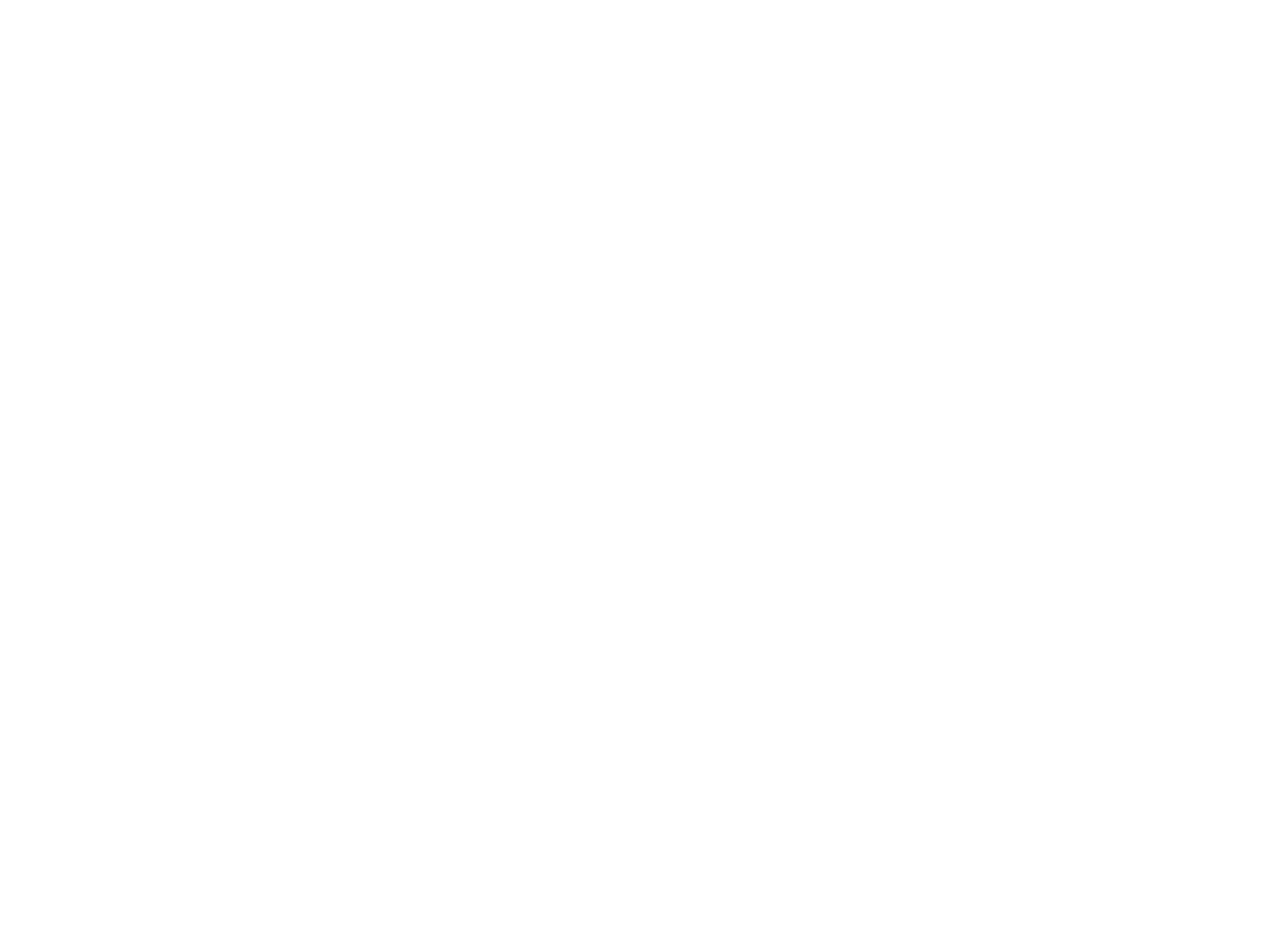
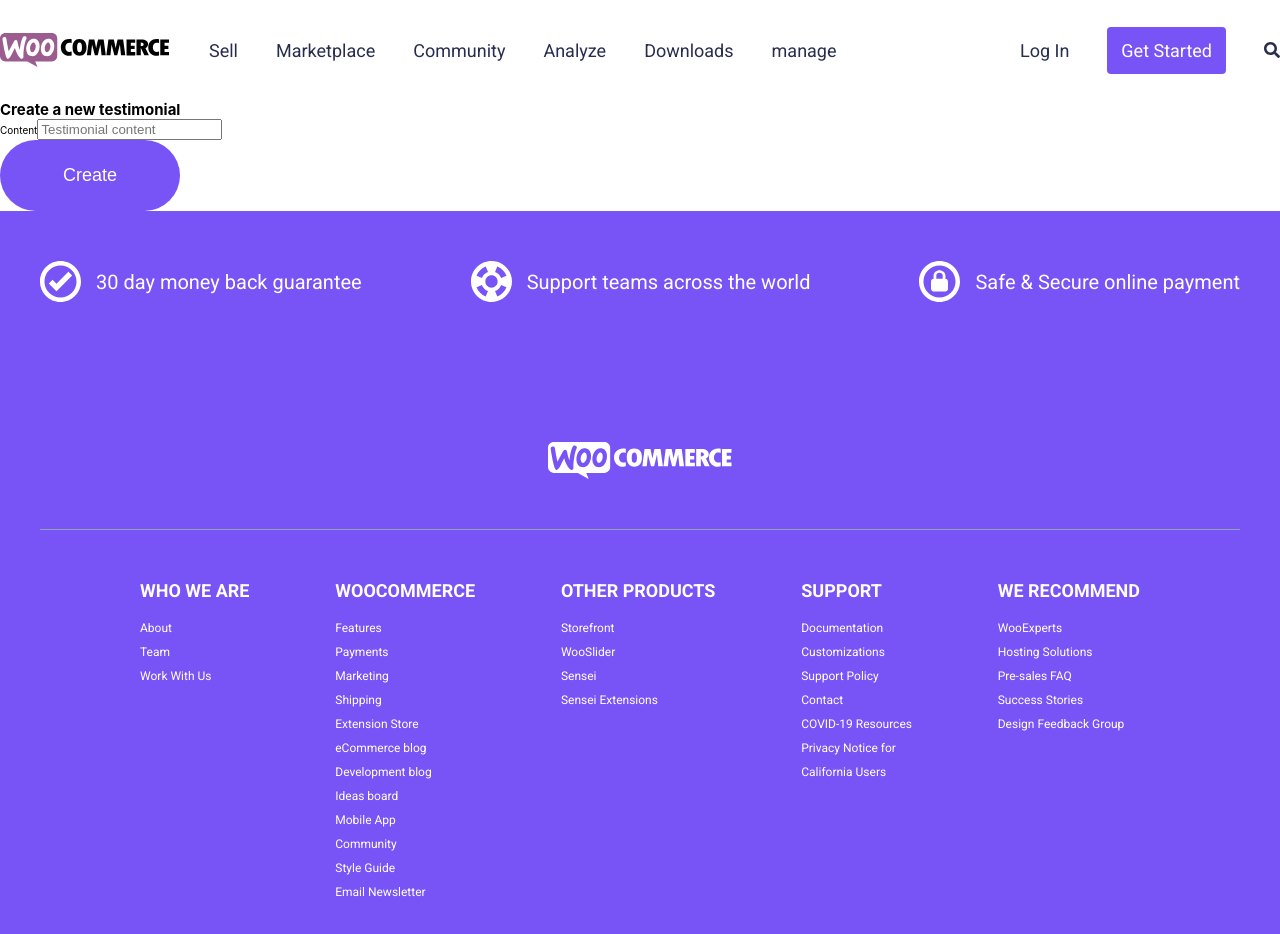
Before and after one commit to imEag/woocommerce, a React (Create React App) app: page /create in a window 1280 px wide. Before the commit this address had no page. Shown: the top 934 px of the page. Before the commit the page ends 800 px from the top, so only its background shows below. Built offline with nearby package versions, Linux system fonts and the light colour scheme.

Commit message:
create create component and make it work

```diff
--- /dev/null
+++ b/src/components/Create_testimonial.jsx
@@ -0,0 +1,57 @@
+import React, { useState } from "react";
+import styled from "styled-components";
+
+import { Header } from "./Header";
+import { Footer } from "./Footer_section";
+import { StyledButtton } from "./StyledComponets/StyledButton";
+
+import { CREATE_TESTIMONIAL } from '../queries/createTestimonial';
+import { useMutation } from "@apollo/client";
+
+const StyledCreate = styled.div`
+
+`;
+
+
+
+export const CreateTestimonial = () => {
+
+    const [createTestimonialMutation] = useMutation(CREATE_TESTIMONIAL);
+
+    const [content, setContent] = useState('');
+
+    const handleSubmit = (evt) => {
+        evt.preventDefault();
+
+        createTestimonialMutation({ variables: { content } })
+            .then(res => showConfirmation("Testimonial Created"))
+            .catch(err => showError("Error while creating"));
+    };
+
+    const showConfirmation = (message) => {
+        console.log(message);
+    }
+
+    const showError = (message) => {
+        console.log(message);
+    }
+
+    return (
+        <StyledCreate>
+            <Header></Header>
+            <h2>Create a new testimonial</h2>
+            <div>
+                <form onSubmit={(evt) => handleSubmit(evt)}>
+                    <div id="contentContainer">
+                        <label htmlFor="content">Content</label>
+                        <input type="text" name="content" value={content} onChange={evt => setContent(evt.target.value)} placeholder="Testimonial content" />
+                        {/* <label htmlFor="date">Date (not available)</label>
+                        <input disabled={true} type="text" name="date" placeholder="date" /> */}
+                    </div>
+                    <StyledButtton id="submit">Create</StyledButtton>
+                </form>
+            </div>
+            <Footer></Footer>
+        </StyledCreate>
+    );
+}
--- /dev/null
+++ b/src/components/Edit_testimonial.jsx
@@ -0,0 +1,18 @@
+import React from "react";
+import styled from "styled-components";
+
+import { Header } from "./Header";
+import { Footer } from "./Footer_section";
+
+const StyledEdit = styled.div`
+
+`;
+
+export const EditTestimonial = () => {
+    return (
+        <StyledEdit>
+            <Header></Header>
+            <Footer></Footer>
+        </StyledEdit>
+    );
+}
--- a/src/components/manage.jsx
+++ b/src/components/manage.jsx
@@ -174,7 +174,7 @@
                             <Card key={element.id}>
                                 <p>{element.content}</p>
                                 <div id="buttons">
-                                    <StyledButtton onClick={() => handleEdit(element.id)} id="editButton">Edit</StyledButtton>
+                                    <Link to="/edit"><StyledButtton onClick={() => handleEdit(element.id)} id="editButton">Edit</StyledButtton></Link>
                                     <StyledButtton onClick={() => handleDelete(element.id)} id="deleteButton">Delete</StyledButtton>
                                 </div>
                             </Card>
@@ -186,7 +186,7 @@
                     <StyledButtton id="prev" onClick={() => prevPage()}>Previous Page</StyledButtton>
                     <StyledButtton id="next" onClick={() => nextPage()}>Next Page</StyledButtton>
                 </div>
-                <StyledButtton id="createButton">Create new testimonial</StyledButtton>
+                <Link to="/create"><StyledButtton id="createButton">Create new testimonial</StyledButtton></Link>
             </div>
             <Footer />
         </StyledManage>
--- a/src/index.js
+++ b/src/index.js
@@ -5,9 +5,12 @@
 import App from './App';
 import reportWebVitals from './reportWebVitals';
 
+import { EditTestimonial } from './components/Edit_testimonial.jsx';
+import { CreateTestimonial } from './components/Create_testimonial';
+import { Manage } from './components/manage';
+
 // Styled components
 import styled, { createGlobalStyle, ThemeProvider } from 'styled-components';
-import { Manage } from './components/manage';
 
 /* Apollo */
 import { ApolloClient, InMemoryCache, ApolloProvider, gql } from '@apollo/client';
@@ -81,6 +84,8 @@
       <ThemeProvider theme={theme}>      <Routes>
         <Route path="/" element={<App />} />
         <Route path="/manage" element={<Manage />} />
+        <Route path="/edit" element={<EditTestimonial />} />
+        <Route path="/create" element={<CreateTestimonial />} />
       </Routes>
       </ThemeProvider>
     </BrowserRouter>
--- /dev/null
+++ b/src/queries/createTestimonial.jsx
@@ -0,0 +1,9 @@
+import { gql } from "@apollo/client";
+
+export const CREATE_TESTIMONIAL = gql`
+mutation create($content: String) {
+    createTestimonial(content: $content){
+        id, content, date
+    }
+}
+`;
```
Also changed, not shown: src/queries/getTestimonial.jsx (added, +9 -0 lines), src/queries/updateTestimonial.jsx (added, +11 -0 lines).
